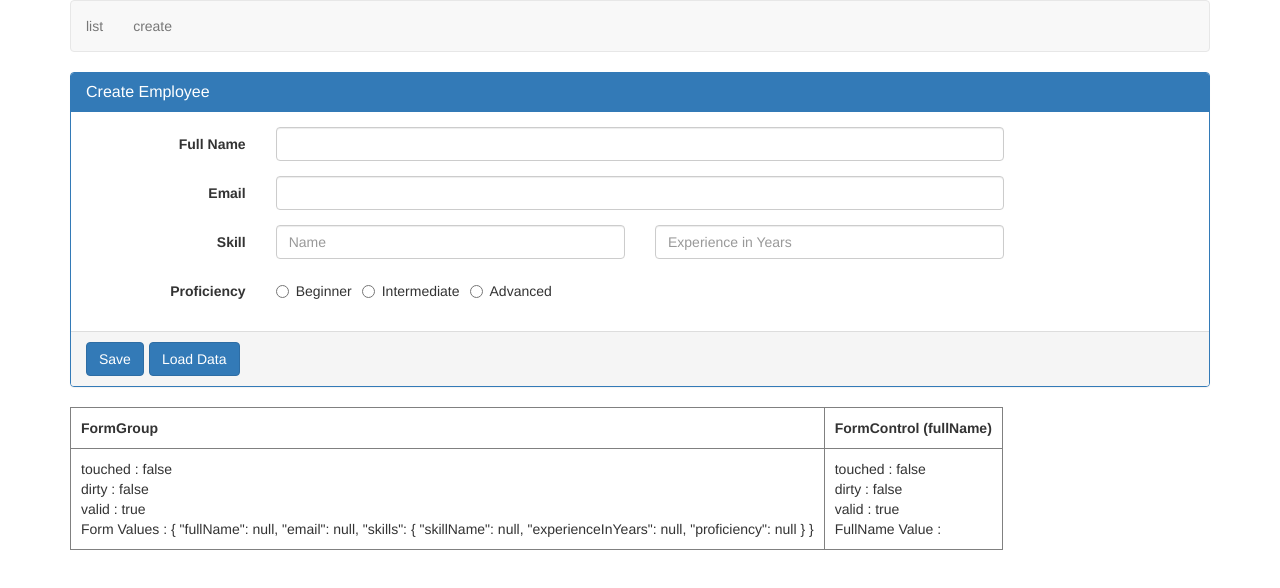
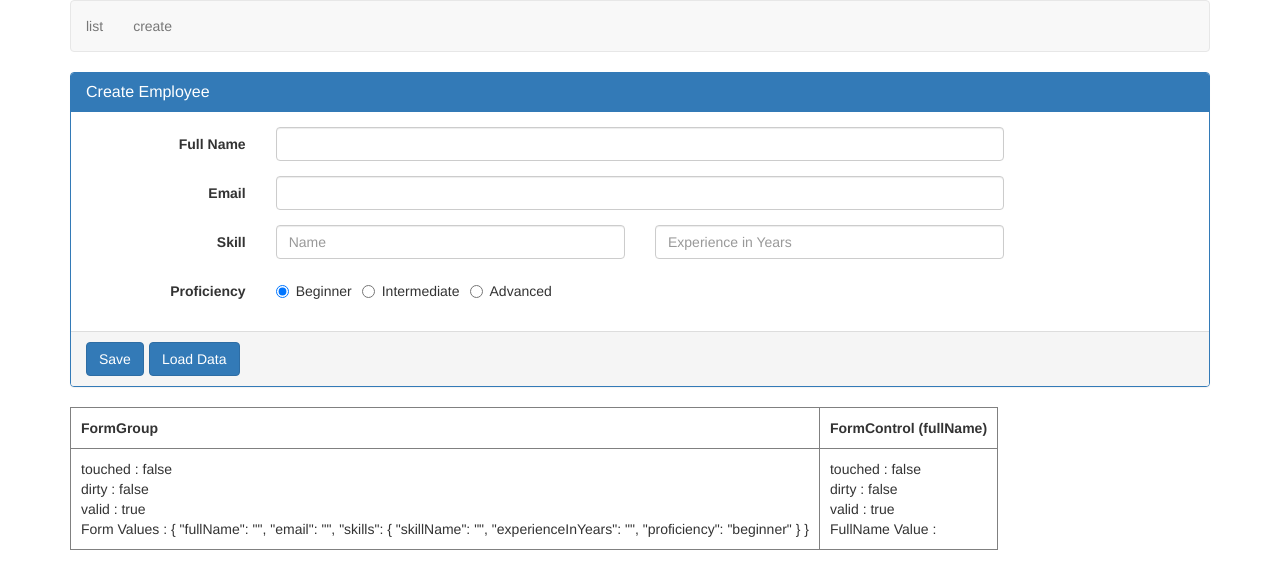
Before and after one commit to vikasdsalve/Angular6, an Angular app: page /create in a window 1280 px wide. Shown: the top 588 px of the page. Built offline with nearby package versions, Linux system fonts and the light colour scheme.

Commit message:
Part 8 Angular formbuilder example

```diff
--- a/src/app/employee/create-employee.component.ts
+++ b/src/app/employee/create-employee.component.ts
@@ -1,5 +1,5 @@
 import { Component, OnInit } from '@angular/core';
-import { FormGroup, FormControl } from '@angular/forms';
+import { FormGroup, FormControl, FormBuilder } from '@angular/forms';
 
 @Component({
   selector: 'app-create-employee',
@@ -7,34 +7,34 @@
   styleUrls: ['./create-employee.component.css']
 })
 export class CreateEmployeeComponent implements OnInit {
-employeeForm: FormGroup;
-  constructor() { }
+  employeeForm: FormGroup;
+  constructor(private fb: FormBuilder) { }
 
   ngOnInit(): void {
-    this.employeeForm = new FormGroup({
-      fullName: new FormControl(),
-      email: new FormControl(),
-      skills: new FormGroup({
-        skillName: new FormControl(),
-        experienceInYears: new FormControl(),
-        proficiency: new FormControl()
+    this.employeeForm = this.fb.group({
+      fullName: [''],
+      email: [''],
+      skills: this.fb.group({
+        skillName: [''],
+        experienceInYears: [''],
+        proficiency: ['beginner']
       })
     });
   }
 
-  onLoadDataClick(): void{
+  onLoadDataClick(): void {
     this.employeeForm.setValue({
       fullName: 'Vikas Salve',
       email: 'Vikas.dsalve@hotmail.com',
-      skills:{
+      skills: {
         skillName: 'C#',
         experienceInYears: 5,
         proficiency: 'beginner'
       }
-    })
+    });
   }
 
-  onSubmit(): void{
+  onSubmit(): void {
     console.log(this.employeeForm.touched);
     console.log(this.employeeForm.value);
 
```
